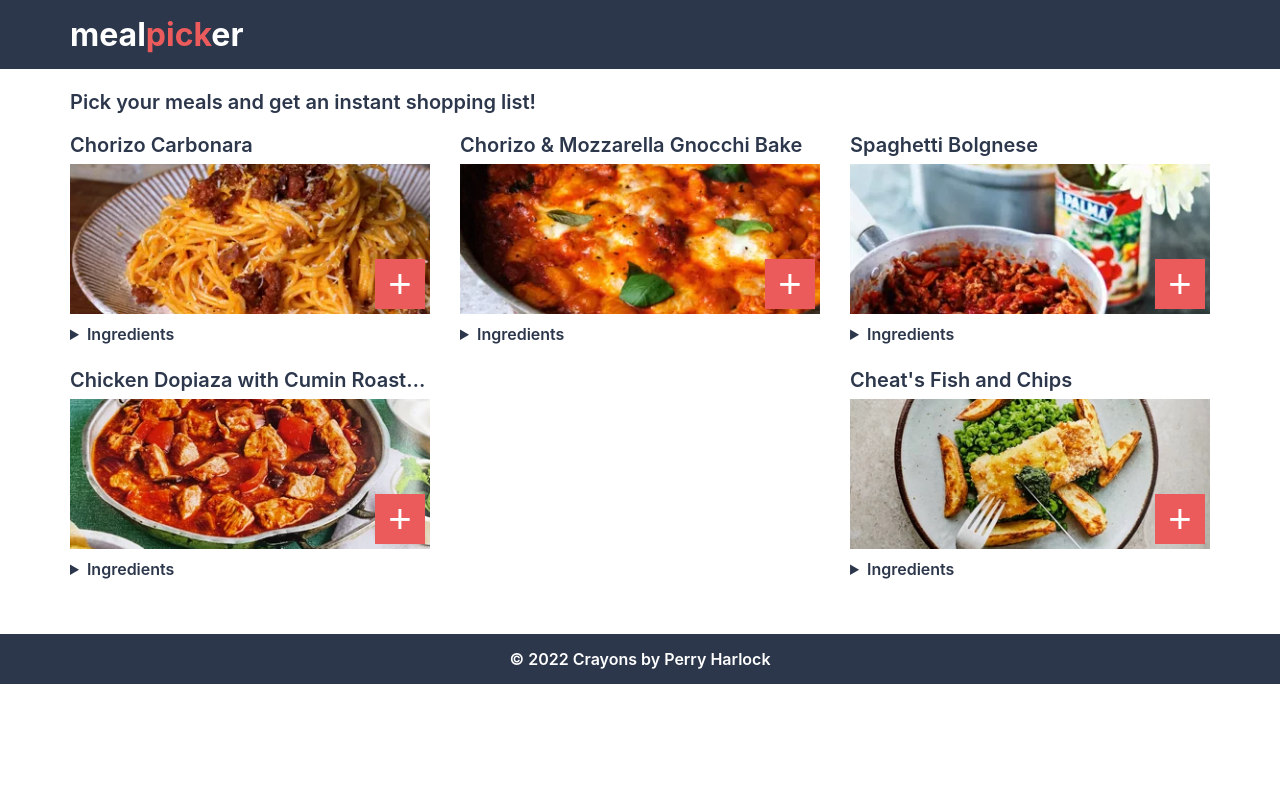
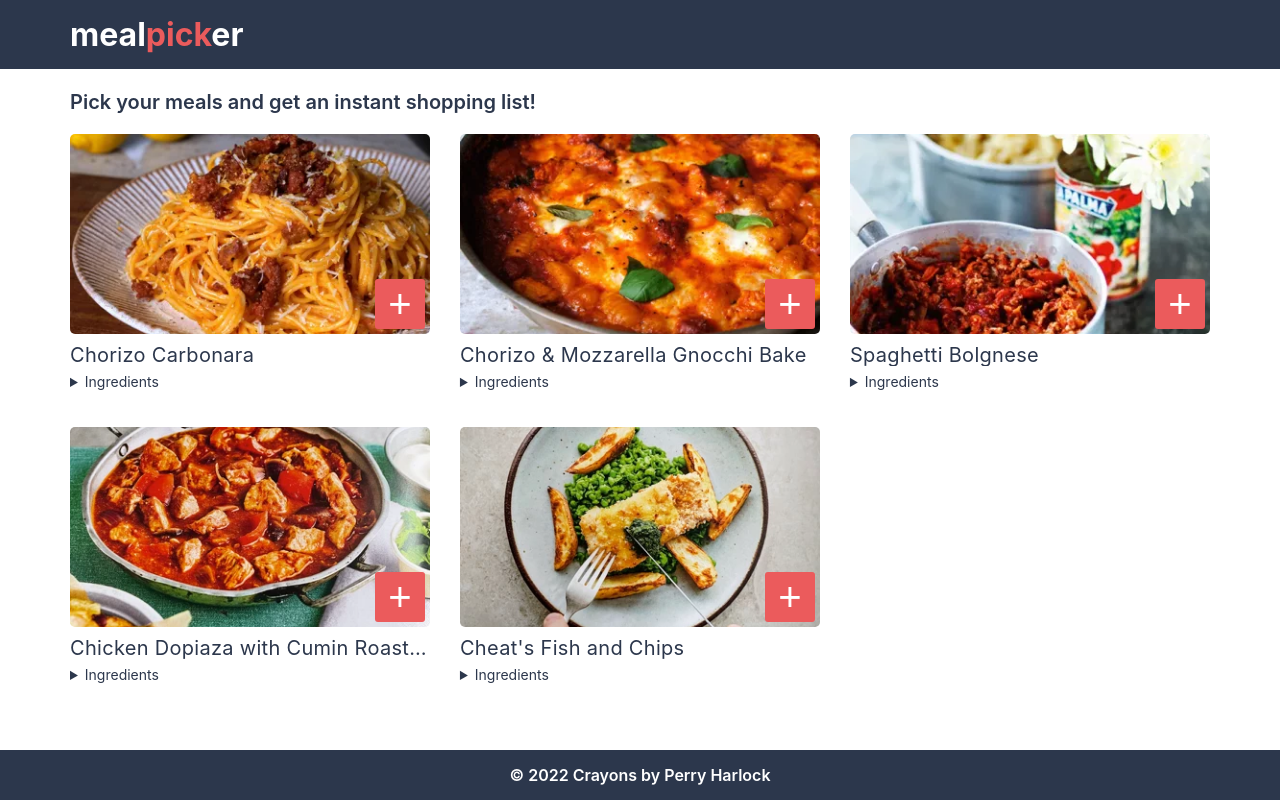
Before and after one commit to perryharlock/meal-picker, a Next.js app: page / in a window 1280 px wide. Built offline with nearby package versions, Linux system fonts and the light colour scheme.

Commit message:
:lipstick: Improve layout and make basket a modal

```diff
--- a/components/Basket/Basket.module.scss
+++ b/components/Basket/Basket.module.scss
@@ -1,16 +1,40 @@
+@import "styles/media-queries.scss";
+
 .basket {
-    background: var(--color-white);
+    background: rgba(#000000, 0.8);
     bottom: 0;
-    color: var(--color-black);
     height: 100%;
     left: 0;
-    margin: 0 auto;
-    max-width: 600px;
-    overflow: scroll;
-    padding: 10px 15px 55px 15px;
     position: fixed;
     right: 0;
     z-index: 5;
+
+    &__inner {
+        background: var(--color-white);
+        color: var(--color-black);
+        height: 100%;
+        margin: 0 auto;
+        max-width: 600px;
+
+        @media ($screen-smalltablet) {
+            height: auto;
+            max-height: 90%;
+            position: relative;
+            top: 5%;
+            width: 90%;
+        }
+
+        @media ($screen-tablet) {
+            max-height: 80%;
+            top: 10%;
+        }
+
+        @media ($screen-laptop) {
+            height: 70%;
+            top: 15%;
+            max-height: none;
+        }
+    }
 
     &__ingredient {
         display: flex;
@@ -18,24 +42,28 @@
         padding: 5px;
     }
 
-    &__actions {
-        background: var(--color-coral);
-        bottom: 0;
+    &__header {
+        background-color: var(--color-black);
         display: flex;
         justify-content: space-between;
         left: 0;
-        padding: 10px 15px;
-        position: fixed;
+        margin: 0 0 20px 0;
+        padding: 15px;
+        position: sticky;
         right: 0;
+        top: 0;
+    }
+
+    &__scrollable {
+        height: calc(100% - 80px);
+        overflow-y: scroll;
+        padding: 0 15px;
     }
 
     &__title {
-        background-color: var(--color-black);
         color: var(--color-white);
         font-size: 22px;
         line-height: 1;
-        margin: -15px -15px 20px -15px;
-        padding: 15px;
     }
 
     &__meal {
@@ -53,18 +81,23 @@
         color: var(--color-white);
         cursor: pointer;
         border: none;
-        font-size: 16px;
-        line-height: 16px;
-        margin: 0;
+        height: 20px;
+        margin: 0 0 0 20px;
         outline: none;
-        padding: 10px 0;
-        text-align: center;
-        text-transform: uppercase;
+        padding: 0;
         transition: all 0.2s ease-in-out;
-        width: calc(50% - 10px);
+        width: 20px;
+
+        &--reset {
+            width: 27px;
+        }
 
         &:hover, &:active, &:focus {
             background-color: var(--color-black);
         }
+
+        svg {
+            fill: var(--color-white);
+        }
     }
 }
--- a/components/Basket/Basket.tsx
+++ b/components/Basket/Basket.tsx
@@ -3,6 +3,7 @@ import { Meal as MealType } from '../../types/meals'
 
 import { SrOnly } from '../../components/SrOnly/SrOnly'
 import { Ingredient } from '../../components/Ingredient/Ingredient'
+import { Clear, Close } from '../../components/Icons'
 
 import styles from './Basket.module.scss'
 
@@ -15,13 +16,18 @@ export type BasketProps = {
 export const Basket: React.FC<BasketProps> = ({ basket, toggleIngredientList, resetBasket }) => {
   return (
     <div className={styles.basket}>
-      <div className={styles.basket__actions}>
-        <button className={styles.basket__btn} onClick={resetBasket}>Reset<SrOnly> basket</SrOnly></button>
-        <button className={styles.basket__btn} onClick={toggleIngredientList}>
-          Close<SrOnly> Basket</SrOnly>
+      <div className={styles.basket__inner}>
+        <div className={styles.basket__header}>
+          <h4 className={styles.basket__title}>Your basket</h4>
+          <div>
+            <button title="Reset basket" className={`${styles.basket__btn} ${styles['basket__btn--reset']}`} onClick={resetBasket}>
+              <Clear /><SrOnly>Reset basket</SrOnly></button>
+            <button title="Close basket" className={styles.basket__btn} onClick={toggleIngredientList}>
+              <Close /><SrOnly>Close Basket</SrOnly>
             </button>
           </div>
-      <h4 className={styles.basket__title}>Shopping list</h4>
+        </div>
+        <div className={styles.basket__scrollable}>
           {basket.map((item) => (
             <>
               <p className={styles.basket__meal}>{item.name}</p>
@@ -33,5 +39,7 @@ export const Basket: React.FC<BasketProps> = ({ basket, toggleIngredientList, re
             </>
           ))}
         </div>
+      </div>
+    </div>
   );
 };
--- a/components/Header/Header.module.scss
+++ b/components/Header/Header.module.scss
@@ -27,6 +27,7 @@
         position: relative;
 
         svg {
+            fill: var(--color-white);
             height: 31px;
             width: 40px;
         }
--- a/components/Meal/Meal.module.scss
+++ b/components/Meal/Meal.module.scss
@@ -1,35 +1,66 @@
 @import "styles/media-queries.scss";
 
 .meal {
-    margin-bottom: 15px;
     width: 100%;
+    margin-bottom: 20px;
+
+    @media ($screen-laptop) {
+        margin-bottom: 25px;
+    }
+
+    @media ($screen-desktop) {
+        margin-bottom: 30px;
+    }
 
     &:last-child {
         margin: 0;
     }
 
     @media ($screen-tablet) {
+        margin-right: 30px;
         width: calc(50% - 15px);
+
+        &:nth-child(2n) {
+            margin-right: 0;
+        }
     }
 
     @media ($screen-laptop) {
+        margin-right: 30px;
         width: calc(33.33% - 20px);
-    }
 
-    @media ($screen-desktop-lg) {
-        width: calc(25% - 22px);
+        &:nth-child(2n) {
+            margin-right: 30px;
+        }
+
+        &:nth-child(3n) {
+            margin-right: 0;
+        }
     }
 
     &__upper {
         height: 150px;
-        margin-top: 8px;
+        margin-bottom: 10px;
         position: relative;
+
+        @media ($screen-laptop) {
+            height: 180px;
+        }
+
+        @media ($screen-desktop) {
+            height: 200px;
+        }
+
+        @media ($screen-desktop-lg) {
+            height: 230px;
+        }
     }
 
     &__title {
         font-size: 18px;
-        font-weight: 600;
+        font-weight: 400;
         line-height: 1.1;
+        letter-spacing: 0.3px;
 
         @media ($screen-tablet) {
             font-size: 20px;
@@ -52,6 +83,7 @@
     }
 
     &__img {
+        border-radius: 5px;
         display: block;
         height: 100%;
         object-fit: cover;
@@ -63,6 +95,7 @@
         color: var(--color-white);
         cursor: pointer;
         border: none;
+        border-radius: 3px;
         font-size: 40px;
         height: 50px;
         line-height: 50px;
@@ -81,7 +114,7 @@
     &__ingredients {
         cursor: pointer;
         font-size: 14px;
-        padding: 10px 0;
+        padding: 7px 0;
 
         &[open] {
             .meal__ingredients-title {
@@ -90,8 +123,8 @@
         }
 
         &-title {
-            font-size: 16px;
-            font-weight: 600;
+            font-size: 14px;
+            font-weight: 400;
         }
 
         &-list {
--- a/components/Meal/Meal.tsx
+++ b/components/Meal/Meal.tsx
@@ -41,7 +41,6 @@ export const Meal: React.FC<MealProps> = ({ meal, handleAdd, handleRemove, baske
 
   return (
     <li className={styles.meal} key={`meal-${meal.id}`}>
-      <h3 className={styles.meal__title}>{meal.name}</h3>
       <div className={styles.meal__upper}>
         {meal.tags && showTags &&
           <ul className={styles.meal__tags}>
@@ -60,6 +59,7 @@ export const Meal: React.FC<MealProps> = ({ meal, handleAdd, handleRemove, baske
             <SrOnly>Add ingredients to basket</SrOnly></button>}
         </div>
       </div>
+      <h3 className={styles.meal__title}>{meal.name}</h3>
       <details className={styles.meal__ingredients}>
         <summary className={styles['meal__ingredients-title']}>Ingredients</summary>
         <ul className={styles['meal__ingredients-list']}>
--- a/pages/index.tsx
+++ b/pages/index.tsx
@@ -45,7 +45,7 @@ const Meals: NextPage = () => {
   }
 
   return (
-    <div className={styles.meals}>
+    <div className={`${styles.meals} ${ingredientListVisible ? styles['meals--no-scroll'] : ''}`}>
       <Head>
         <title>mealpicker</title>
         <meta name="description" content="Meal picker app" />
--- a/styles/Meals.module.scss
+++ b/styles/Meals.module.scss
@@ -1,6 +1,15 @@
 @import "styles/media-queries.scss";
 
 .meals {
+    display: flex;
+    flex-direction: column;
+    justify-content: space-between;
+    height: 100vh;
+
+    &--no-scroll {
+        overflow: hidden;
+    }
+
     &__main {
         padding-top: 90px;
         padding-bottom: 30px;
@@ -10,7 +19,6 @@
         display: flex;
         flex-direction: row;
         flex-wrap: wrap;
-        justify-content: space-between;
         margin-top: 20px;
     }
 
```
Lines whose indentation alone changed are shown as unchanged.
